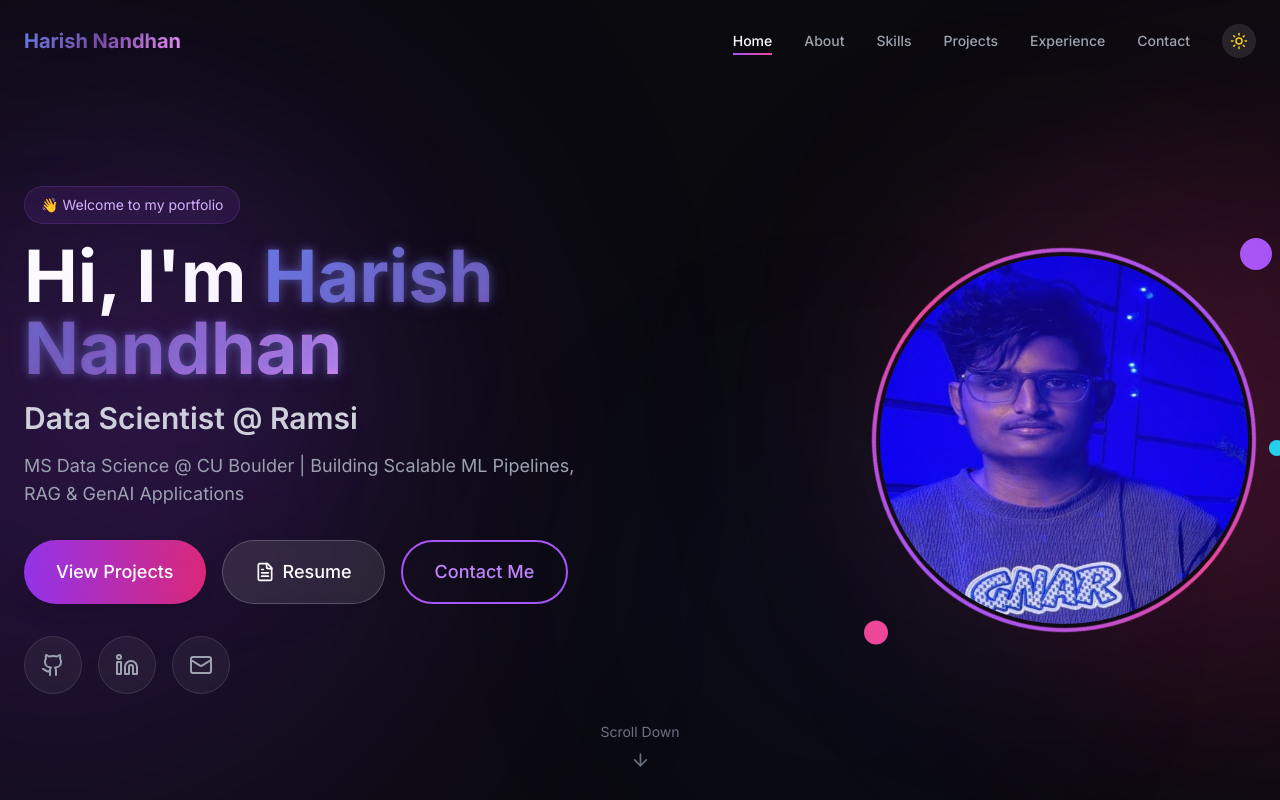
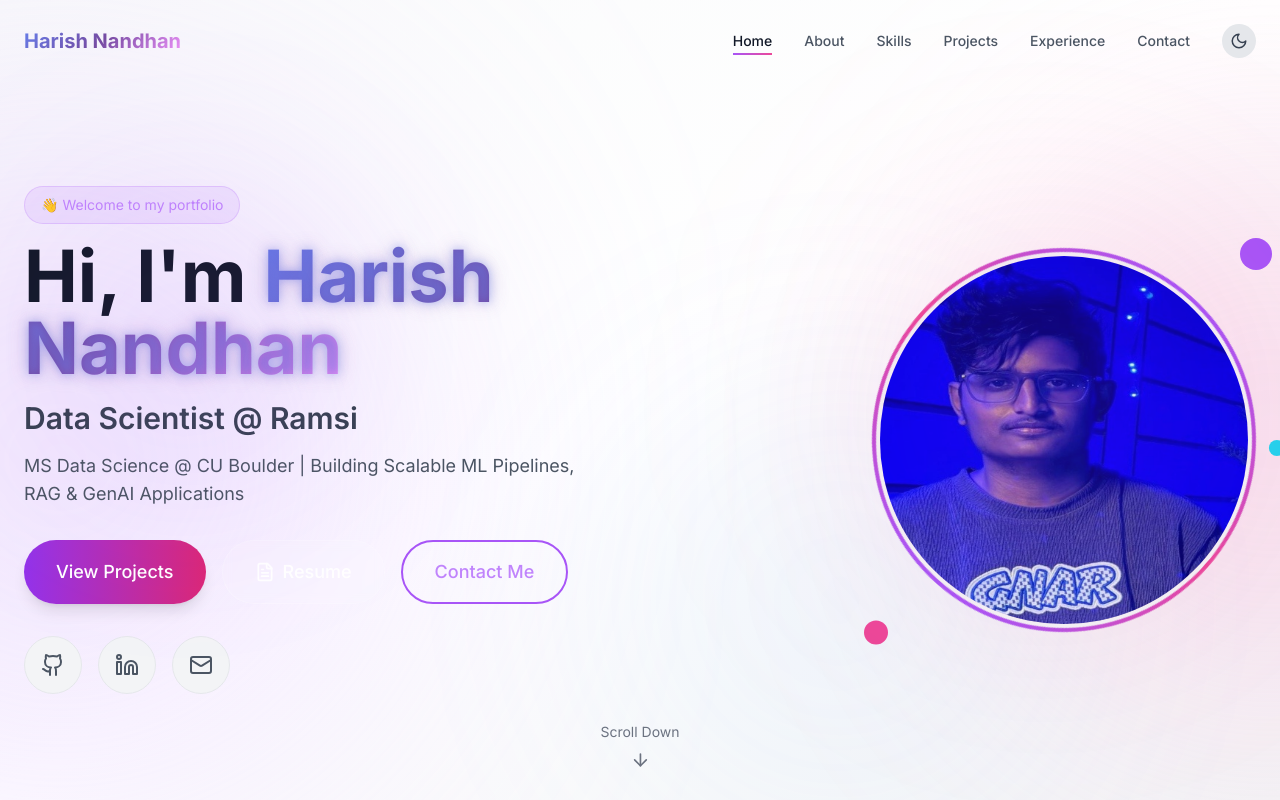
Before and after one commit to HarishNandhan/Harish-portfolio, a Next.js app: page / in a window 1280 px wide. Shown: the top 800 px of the page. Built offline with nearby package versions, Linux system fonts and the light colour scheme.

Commit message:
Fix black screen issue - set light theme as default and improve dark theme contrast

```diff
--- a/src/app/globals.css
+++ b/src/app/globals.css
@@ -36,7 +36,7 @@ body {
 }
 
 .dark body {
-  background: #0a0a0f;
+  background: linear-gradient(135deg, #0f0f23 0%, #1a1a3e 50%, #0a0a0f 100%);
 }
 
 /* Custom scrollbar */
--- a/src/app/layout.tsx
+++ b/src/app/layout.tsx
@@ -28,8 +28,8 @@ export default function RootLayout({
       <body className={`${inter.className} antialiased`}>
         <ThemeProvider
           attribute="class"
-          defaultTheme="dark"
-          enableSystem={false}
+          defaultTheme="light"
+          enableSystem={true}
           disableTransitionOnChange
         >
           {children}
--- a/src/components/ui/AnimatedBackground.tsx
+++ b/src/components/ui/AnimatedBackground.tsx
@@ -6,7 +6,7 @@ export function AnimatedBackground() {
   return (
     <div className="fixed inset-0 -z-10 overflow-hidden">
       {/* Base gradient - light mode */}
-      <div className="absolute inset-0 bg-gradient-to-br from-gray-50 via-white to-gray-100 dark:from-[#0a0a0f] dark:via-[#0a0a0f] dark:to-[#0a0a0f]" />
+      <div className="absolute inset-0 bg-gradient-to-br from-gray-50 via-white to-gray-100 dark:from-[#0f0f23] dark:via-[#1a1a3e] dark:to-[#0a0a0f]" />
 
       {/* Animated gradient orbs */}
       <motion.div
```
